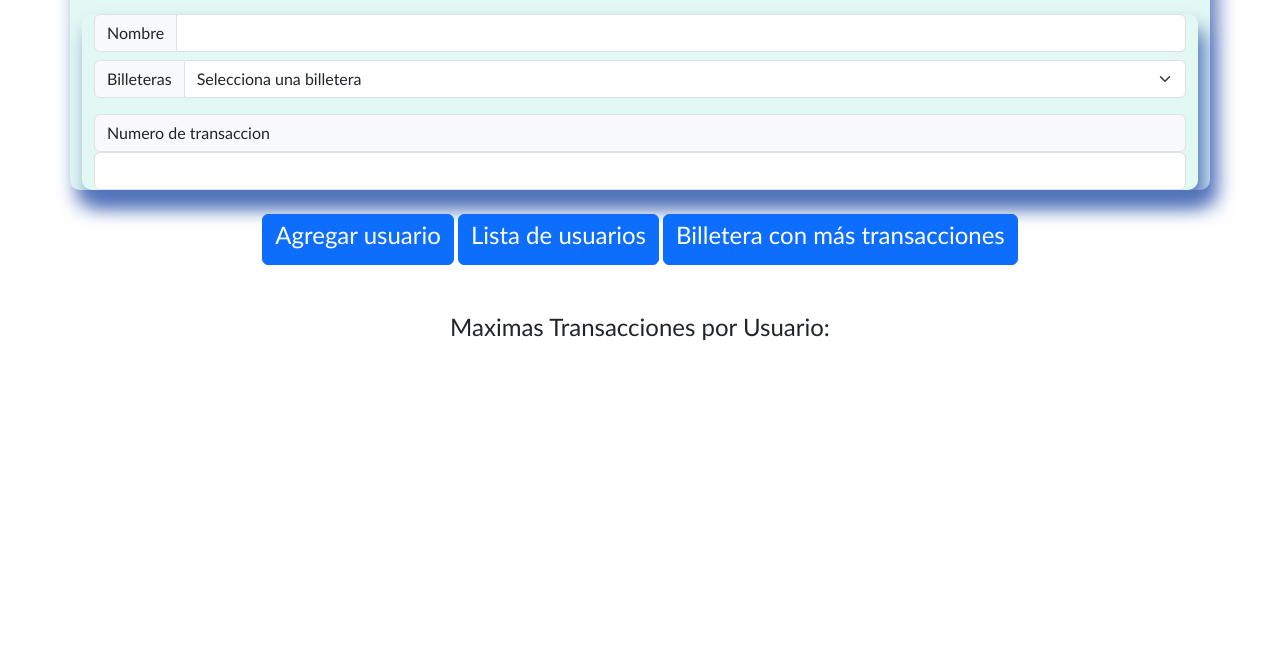
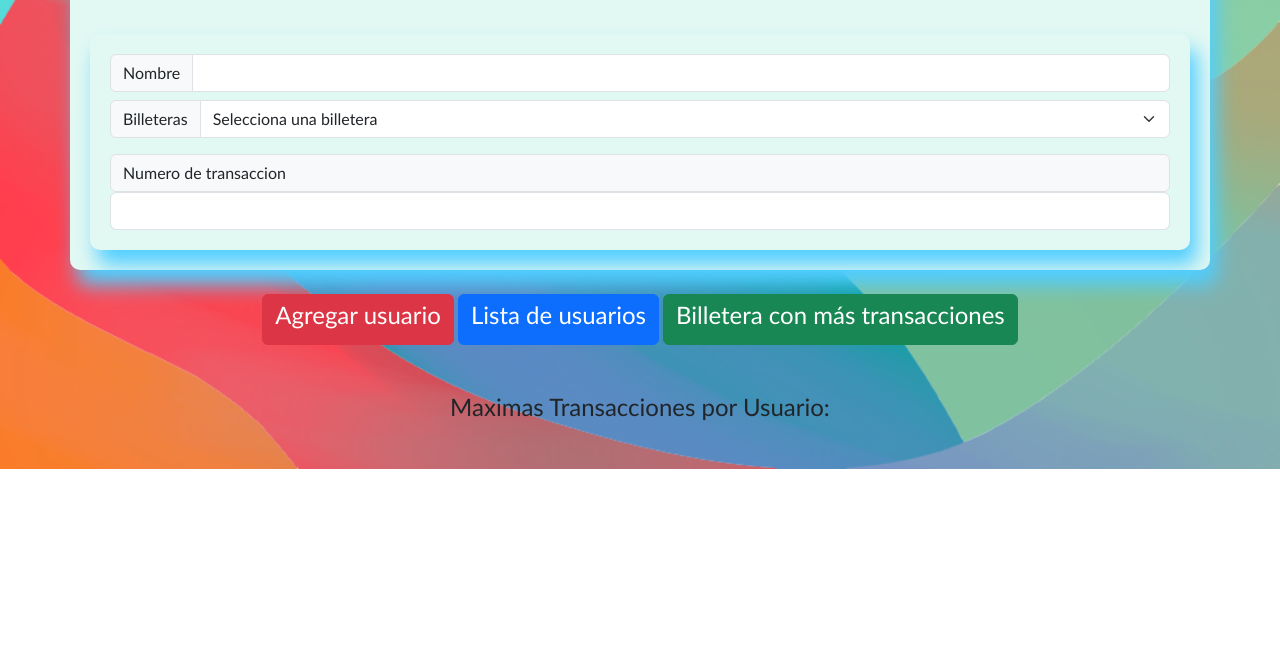
Before and after one commit to LIFabrego/proyecto03js_GestorBilleteraVirtual_grupo_3, a plain HTML site: page public/views/index.html in a window 1280 px wide. Shown: the part 142-800 px from the top of the page. Drawn offline with nearby package versions, Linux system fonts and the light colour scheme.

Commit message:
correcciones css

```diff
--- a/public/css/styles.css
+++ b/public/css/styles.css
@@ -30,7 +30,7 @@ h1 {
 }
 
 body {
-    background-image: url(images/bg.png);
+    background-image: url(../images/bg.png);
     background-size: cover;
     background-position: center;
     background-repeat: no-repeat;
@@ -42,6 +42,7 @@ body {
 .container{
     background-color: rgb(226, 248, 243);
     border-radius: 10px;
-    box-shadow: 7px 15px 20px rgb(83, 116, 187);
+    box-shadow: 7px 15px 20px rgb(81, 206, 255);
     margin-top: 40px;
+    padding: 20px;
 }
--- a/public/views/index.html
+++ b/public/views/index.html
@@ -38,9 +38,9 @@
         </form>
             <br>
             <div class="text-center">
-            <button type="button" class="btn btn-primary" onclick="agregarUsuarios()"><h4>Agregar usuario</h4></button>
+            <button type="button" class="btn btn-danger" onclick="agregarUsuarios()"><h4>Agregar usuario</h4></button>
             <button type="button" class="btn btn-primary" onclick="listaUsuarios()"><h4>Lista de usuarios</h4></button>
-            <button type="button" class="btn btn-primary" onclick="billeteraMasTransacciones()"><h4>Billetera con más transacciones</h4></button>
+            <button type="button" class="btn btn-success" onclick="billeteraMasTransacciones()"><h4>Billetera con más transacciones</h4></button>
             </div>
             <br>
             <table id="contenedorLista" class="table-primary tabla-usuario "></table>
```
